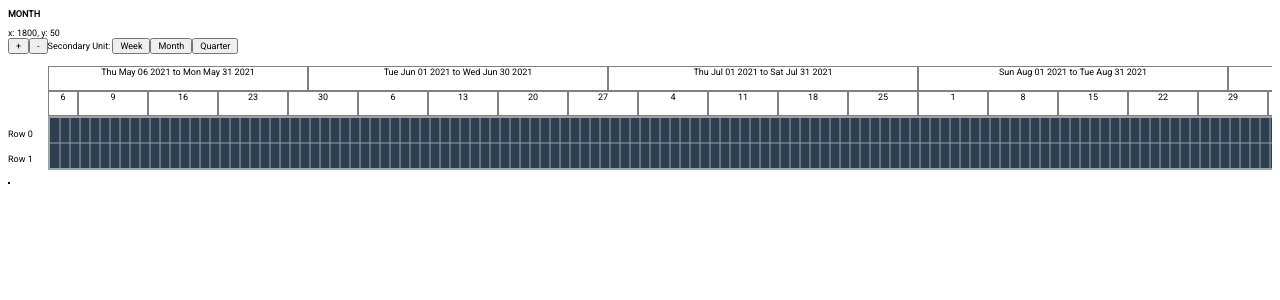
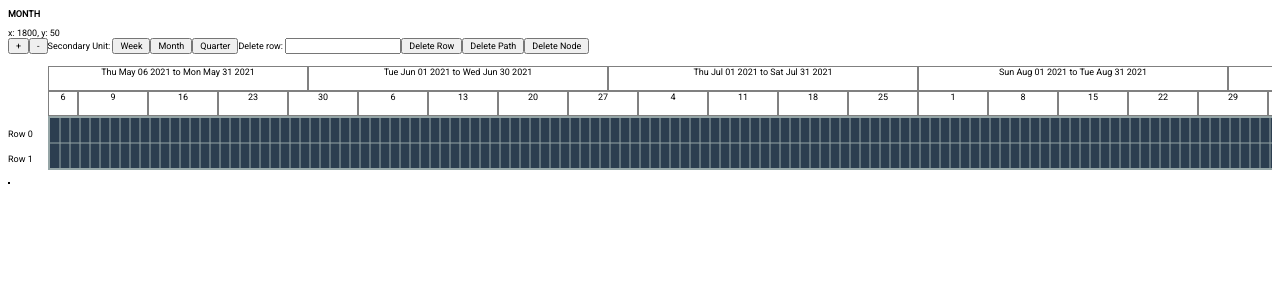
Before and after one commit to mahisnghrwt/canvas-m-react, a React (Create React App) app: page / in a window 1280 px wide. Shown: the top 300 px of the page. Built offline with nearby package versions, Linux system fonts and the light colour scheme.

Commit message:
delete row/node/path features added

```diff
--- a/src/canvas-m/CanvasM.js
+++ b/src/canvas-m/CanvasM.js
@@ -6,17 +6,19 @@ import HorizontalScale from './HorizontalScale.js';
 import { add, differenceInDays } from 'date-fns';
 
 const reducer = (state, action) => {
+	var newState = {};
 	switch(action.type) {
 		case 'addNewNode':
-			return {
+			newState = {
 				paths: state.paths,
 				nodes: {
 					...state.nodes,
 					[action.node.id]: action.node
 				}
 			}
+			break;
 		case 'updateNode':
-			return {
+			newState = {
 				paths: state.paths,
 				nodes: {
 					...state.nodes,
@@ -30,8 +32,9 @@ const reducer = (state, action) => {
 					}
 				}
 			}
+			break;
 		case 'updateNodeProps':
-			return {
+			newState = {
 				paths: state.paths,
 				nodes: {
 					...state.nodes,
@@ -44,8 +47,9 @@ const reducer = (state, action) => {
 					}
 				}
 			}
+			break;
 		case 'addNewPath':
-			return {
+			newState = {
 				nodes: state.nodes,
 				paths: {
 					...state.paths,
@@ -54,8 +58,9 @@ const reducer = (state, action) => {
 					}
 				}
 			}
+			break;
 		case 'updatePath':
-			return {
+			newState = {
 				nodes: state.nodes,
 				paths: {
 					...state.paths,
@@ -65,8 +70,9 @@ const reducer = (state, action) => {
 					}
 				}
 			}
+			break;
 		case 'updatePathProps':
-			return {
+			newState = {
 				nodes: state.nodes,
 				paths: {
 					...state.paths,
@@ -79,9 +85,13 @@ const reducer = (state, action) => {
 					}
 				}
 			}
+			break;
 		case 'replace':
-			return action.replace
+			newState = action.replace
+			break;
 	}
+
+	return newState;
 }
 
 const gridlinesReducer = (state, action) => {
@@ -99,7 +109,6 @@ const CanvasM = props => {
 	const IDCOUNTER = useRef(0);
 	const startDate = useRef(new Date());
 	const halfYear = 180;
-	const unit = useRef("MONTH");
 	const [unit_, setUnit_] = useState("MONTH");
 	const nodeDimensions = useRef({ x: 20 * HORIZONTAL_SCALE[unit_].relativeNodeWidth, y: 25});
 	const grid = useRef({ x: halfYear, y: 1 });
@@ -112,6 +121,9 @@ const CanvasM = props => {
 	const isDrawingPath = useRef(false);
 	const pathId = useRef(-1);
 	const nodeToExpand = useRef(-1);
+	const intermediateStateRef = useRef(null);
+
+	const rows = useRef({});
 
 	const [svgContent, dispatch] = useReducer(reducer, {
 		nodes: {},
@@ -122,7 +134,6 @@ const CanvasM = props => {
 		nodes: {},
 		paths: {}
 	})
-
 
 	const [gridlines, dispatchForGridlines] = useReducer(gridlinesReducer, {
 		horizontal: [],
@@ -155,6 +166,10 @@ const CanvasM = props => {
 
 			// create a new node
 			const node = createNewNode({x: e.nativeEvent.offsetX, y: e.nativeEvent.offsetY });
+			if (node == null) {
+				setInfo(() => "A row can only contain a single node!");
+				return;
+			}
 			// add new node to the graph
 			useGraph.addNode(node.id);
 
@@ -202,6 +217,61 @@ const CanvasM = props => {
 		}
 		else if (isDrawingPath.current === true) {
 			drawPath(e);
+		}
+	}
+
+	// Intermediate state functions
+
+	const initializeIntermediateState = () => {
+		intermediateStateRef.current = JSON.parse(JSON.stringify(svgContent));
+	}
+
+	const dispatchIntermediateState = () => {
+		const action = {type: 'replace', replace: intermediateStateRef.current};
+		dispatch(action);
+	}
+
+	const intermediateStateReducer = action => {
+		switch (action.type) {
+			case 'updateNode':
+			intermediateStateRef.current = {
+				paths: intermediateStateRef.current.paths,
+				nodes: {
+					...intermediateStateRef.current.nodes,
+					[action.target]: {
+						...intermediateStateRef.current.nodes[action.target],
+						...action.update,
+						props: {
+							...intermediateStateRef.current.nodes[action.target].props,
+							...action.update.props
+						}
+					}
+				}
+			}
+			break;
+			case 'deleteNode':
+				delete intermediateStateRef.current.nodes[action.target];
+			break;
+			case 'updatePathProps':
+			intermediateStateRef.current = {
+				nodes: intermediateStateRef.current.nodes,
+				paths: {
+					...intermediateStateRef.current.paths,
+					[action.target]: {
+						...intermediateStateRef.current.paths[action.target],
+						props: {
+							...intermediateStateRef.current.paths[action.target].props,
+							...action.update
+						}
+					}
+				}
+			}
+			break;
+			case 'deletePath':
+				delete intermediateStateRef.current.paths[action.target];
+			break;
+			default:
+				throw new Error(`Action ${action.type} not supported!`);
 		}
 	}
 
@@ -285,37 +355,28 @@ const CanvasM = props => {
 		if (isDraggingNode.current === false || dragNode.current === -1)
 			return;
 
-		const gridPos = canvasCoordToGrid({ x: mouseEvent.nativeEvent.offsetX, y: mouseEvent.nativeEvent.offsetY });
-		if (gridPos == null) {
+		const options = {
+			isGridPos: false,
+			updateY: false,
+			updatePath: true
+		}
+
+		// will make the deep clone of the state(svgContent)
+		initializeIntermediateState();
+
+		if (moveNodeTo(dragNode.current, { x: mouseEvent.nativeEvent.offsetX, y: mouseEvent.nativeEvent.offsetY }, options) == null) {
 			cancelDragNode(dragNode.current, "Trying to drag out of canvas!");
-			useGraph.updateAllNodePaths(dragNode.current);
-			return;
 		}
-		if (gridPos.x === svgContent.nodes[dragNode.current].props.x && gridPos.y === svgContent.nodes[dragNode.current].props.y)
-			return;
-		const updatedStartDate = add(startDate.current, { days: parseInt(gridPos.x) });
-		const pos = gridCoordToCanvas(gridPos);
-		const action = {
-			type: 'updateNode',
-		 	target: dragNode.current,
-			update: {
-				startDate: updatedStartDate,
-				props: {
-					x: pos.x,
-					y: pos.y
-				}
-			}
-		}
-		dispatch(action);
+
+		// finally update the state with updated node and path, in a single render!!
+		dispatchIntermediateState();
 	}
 
-	const endDragNode = mouseEvent => {
+	const endDragNode = () => {
 		if (isDraggingNode.current === false)
 			return;
 
-		useGraph.updateAllNodePaths(dragNode.current);
-		isDraggingNode.current = false;
-		dragNode.current = -1;
+		cancelDragNode(dragNode.current, "Cancelling node drag event!");
 	}
 
 	const cancelDragNode = (id, message) => {
@@ -381,10 +442,12 @@ const CanvasM = props => {
 	// ### SOME USEFUL FUNCTIONS
 
 	const createNewNode = (coordinates) => {
+		const gridCoord = canvasCoordToGrid(coordinates);
+		if (rows.current[gridCoord.y] != undefined)
+			return null;
 		const id = IDCOUNTER.current++;
-		const gridCoord = canvasCoordToGrid(coordinates);
+		rows.current[gridCoord.y] = id;
 		const snappedCoord = gridCoordToCanvas(gridCoord);
-
 		return {
 			id: id,
 			startDate: add(startDate.current, { days: gridCoord.x }),
@@ -396,10 +459,7 @@ const CanvasM = props => {
 				x: snappedCoord.x,
 				y: snappedCoord.y
 			}
-		}
-
-		// Add new node to the graph
-		// --Graph.addNode(id);
+		};
 	};
 
 	const createNewPath = (node) => {
@@ -421,8 +481,26 @@ const CanvasM = props => {
 		// Graph.addPathToNode(node.getAttribute("id"), id);
 	}
 
+	const stateNodeToBaseNode_ = (id, fromIntermediate) => {
+		if (fromIntermediate === true) {
+			return {
+				x: intermediateStateRef.current.nodes[id].props.x,
+				y: intermediateStateRef.current.nodes[id].props.y,
+				height: intermediateStateRef.current.nodes[id].props.height,
+				width: intermediateStateRef.current.nodes[id].props.width,
+			}
+		}
+		else {
+			return {
+				x: svgContent.nodes[id].props.x,
+				y: svgContent.nodes[id].props.y,
+				height: svgContent.nodes[id].props.height,
+				width: svgContent.nodes[id].props.width,
+			}
+		}
+	}
+
 	// COORDINATE RELATED FUNCTIONS
-
 
 	const canvasCoordToGrid = coordinates => {
 		// coord represent the posittion on grid
@@ -486,15 +564,8 @@ const CanvasM = props => {
 		updateAllNodePaths: id => {
 			if (id === -1) return;
 
-			// get the id of target node
-			const nodeWidth = svgContent.nodes[id].props.width;
-
-			const extractNode = () => {
-				const {props: {x, y, height, width}} = svgContent.nodes[id];
-				return {x, y, height, width};
-			}
-
-			const node = extractNode(id);
+			const node = stateNodeToBaseNode_(id, true);
+			console.log("node ", node);
 
 			// returns {id: nodeId, paths: { [pathId]: 1}}
 			// -- we are already storing the information in the JSObj, soo, we dont necessarily need another class to store this information, :P kill this source of redundancy
@@ -504,10 +575,8 @@ const CanvasM = props => {
 			const nodeInfo = useGraph.getNodeInfo(id);
 			if (nodeInfo == null || nodeInfo == undefined) return;
 
-			// where to latch the path on this node
-			// -- can we rename this to something better??
-			const leftSnapPoint = Helper.path.determineNodeSnapPoint_(node, PathSnapPoint.LEFT);
-			const rightSnapPoint = Helper.path.determineNodeSnapPoint_(node, PathSnapPoint.RIGHT);
+			console.log("paths", nodeInfo.paths);
+
 
 			// for every single path latched to this node
 			for (const pathId of nodeInfo.paths) {
@@ -521,31 +590,154 @@ const CanvasM = props => {
 				// const path = document.getElementById(pathId);
 
 				// parse the path.d string to obj
-				const pathD = Helper.path.parseToObject(svgContent.paths[pathId].props.d);
+				// const pathD = Helper.path.parseToObject(svgContent.paths[pathId].props.d);
 				var updatedPath = null;
 
 				// if the current node is the origin of path
 				//    then we latch the path to the right side of the node
 				// else
 				//      latch to the left side of the node
+
 				if (pathInfo.origin == id) {
 					// -- appropriately rename this 'calcControlPoints' function
 					// updatedPath = calcControlPoints(rightSnapPoint, pathD.tail, nodeWidth);
 					// updatedPath = Helper.path.determineControlPoints({ head: rightSnapPoint, tail: pathD.tail }, nodeWidth);
-					updatedPath = Helper.path.determineControlPoints__(parseObjectPropToInt(node), parseObjectPropToInt(svgContent.nodes[pathInfo.end].props));
+					const otherNode = stateNodeToBaseNode_(pathInfo.end, true);
+					updatedPath = Helper.path.determineControlPoints__(parseObjectPropToInt(node), parseObjectPropToInt(otherNode));
 				}
 				else {
-					updatedPath = Helper.path.determineControlPoints__(parseObjectPropToInt(svgContent.nodes[pathInfo.origin].props), parseObjectPropToInt(node));
+					const otherNode = stateNodeToBaseNode_(pathInfo.origin, true);
+					updatedPath = Helper.path.determineControlPoints__(parseObjectPropToInt(otherNode), parseObjectPropToInt(node));
 					// updatedPath = Helper.path.determineControlPoints({ head: pathD.head, tail: leftSnapPoint }, nodeWidth);
 				}
 
 				// update the "d" attribuite of the Path
 				// -- update the "d" property of path in state
-				dispatch({ type: "updatePathProps", target: pathId, update: { d: Helper.path.parseToString(updatedPath) }});
+				intermediateStateReducer({ type: "updatePathProps", target: pathId, update: { d: Helper.path.parseToString(updatedPath) }});
 				// path.setAttribute("d", parsePathDToStr(updatedPath));
 			}
 		}
 	};
+
+	/**
+	 * @param {number | string} nodeId - id of node to move
+	 * @param {*} pos - Position {x, y} on grid to move node to.
+	 * @param {*} options - Mandatory :>
+	 * @param {boolean} options.isGridPos - Is the position grid based or canvas based
+	 * @param {boolean} options.updateY - Should we updated y?
+	 * @param {boolean} options.updatePath - update paths attached to this node?
+	 */
+	const moveNodeTo = (nodeId, pos, options) => {
+		var gridPos = {};
+		if (options.isGridPos === false)
+			gridPos = canvasCoordToGrid(pos);
+		else
+			gridPos = {...pos};
+
+
+		if (gridPos == null) {
+			useGraph.updateAllNodePaths(nodeId);
+			return null;
+		}
+
+		// Nothing to update if the target position is on the same block as current
+		if (gridPos.x === svgContent.nodes[nodeId].props.x && gridPos.y === svgContent.nodes[nodeId].props.y)
+			return;
+
+		const updatedStartDate = add(startDate.current, { days: parseInt(gridPos.x) });
+		const pos_ = gridCoordToCanvas(gridPos);
+		const action = {
+			type: 'updateNode',
+			target: nodeId,
+			update: {
+				startDate: updatedStartDate,
+				props: {
+					x: pos_.x
+				}
+			}
+		}
+
+		if (options.updateY === true) {
+			action.update.props.y = pos_.y;
+		}
+
+		intermediateStateReducer(action);
+
+		// // push the node id to nodePathQ, it will udpate the path for use after node has been updated
+		// nodePathQ.current.push(nodeId);
+
+		if (options.updatePath)
+			useGraph.updateAllNodePaths(nodeId);
+
+		return true;
+	}
+
+	/**
+	 *
+	 * @param {number} id Node to delete
+	 * @param {Object} options
+	 * @param {boolean} options.handleIntermediateState If true, it will initialize and dispatch intermediate state
+	 */
+	const deleteNode = (id, options) => {
+		if (options.handleIntermediateState)
+			initializeIntermediateState();
+
+		// delete all the paths node has connection to (graph, and state)
+		for (const p of graph.current.nodes[id].paths) {
+			deletePath(p);
+		}
+
+		// delete the node from the graph
+		delete graph.current.nodes[id];
+
+		// clear the current row
+		verySlowclearNodeFromRow(id);
+
+		// delete the node from the state
+		const action = {type: 'deleteNode', target: id};
+		intermediateStateReducer(action);
+
+		if (options.handleIntermediateState)
+			dispatchIntermediateState();
+	}
+
+	/**
+	 *
+	 * @param {number} id - Path id to delete
+	 * @description intermediate state must be initialized before and dispatched after to commit state changes
+	 */
+	const deletePath = id => {
+		// delete from the graph
+		const originNode = graph.current.paths[id].origin;
+		const endNode = graph.current.paths[id].end;
+
+		// delete the reference to path from the graph.nodes
+		graph.current.nodes[originNode].paths.delete(id);
+		graph.current.nodes[endNode].paths.delete(id);
+
+		// delete the graph.paths itself
+		delete graph.current.paths[id];
+
+		// delete path from the state
+		const action = {type: 'deletePath', target: id};
+		intermediateStateReducer(action);
+	}
+
+	/**
+	 *
+	 * @param {number} id Node to delete from "rows" ref
+	 * @description Very poor implementation, please refactor it in the near future :)
+	 */
+	const verySlowclearNodeFromRow = id => {
+		var i = -1;
+		for (i = 0; i < grid.current.y; i++) {
+			if (rows.current[i] == id)
+				break;
+		}
+
+		if (rows.current[i] != undefined)
+			delete rows.current[i];
+	}
 
 	const drawGridlines = (nodeDimensions, grid) => {
 		var gridlinesM = { horizontal: [], vertical: [] };
@@ -563,6 +755,7 @@ const CanvasM = props => {
 		for (var i = 0; i < grid.y; i++) {
 			const y = (i * nodeDimensions.y);
 			const x = 0;
+			console.log("i", i);
 			gridLabels.current.push(<div className="row-label" style={{height: nodeDimensions.y, position: "relative", top: nodeDimensions.y / 2}}>{`Row ${i}`}</div>)
 		}
 
@@ -584,6 +777,59 @@ const CanvasM = props => {
 			}
 		})
 		drawGridlines(nodeDimensions.current, grid.current);
+	}
+
+	/**
+	 *
+	 * @param {number} row Index of row to delete
+	 * @description Handles intermediates state
+	 */
+	const deleteRow = row => {
+		initializeIntermediateState();
+
+		row = parseInt(row);
+		if (row < 0)
+			return;
+
+		// delete the node in the current row if any
+		if (rows.current[row] != undefined) {
+			deleteNode(rows.current[row], {handleIntermediateState: false});
+		}
+
+		for(var i = row + 1; i < grid.current.y; i++) {
+			// shift node from this row to the one above
+			const nodeId = rows.current[i];
+
+			if (nodeId === undefined)
+				continue;
+
+			// pathUpdateNodes.push(nodeId);
+
+			// update the rows, for the node that lies onto it
+			rows.current[i - 1] = nodeId;
+			rows.current[i] = undefined;
+
+			// const target pos
+			const x = intermediateStateRef.current.nodes[nodeId].props.x;
+			const y = intermediateStateRef.current.nodes[nodeId].props.y;
+
+			// convert to grid based
+			const gridBasedPos = canvasCoordToGrid({x, y});
+
+			// decrement the row
+			gridBasedPos.y -= 1;
+
+			// update the gridlabel as well
+			gridLabels.current[i - 1] = gridLabels.current[i];
+
+			// move the node
+			const r = moveNodeTo(nodeId, gridBasedPos, {isGridPos: true, updateY: true, updatePath: true});
+		}
+
+		// decrement the vertical grid size by 1
+		updateGridSize(-1);
+
+		dispatchIntermediateState();
 	}
 
 	// Serialize
@@ -664,7 +910,6 @@ const CanvasM = props => {
 	}
 
 	const elementNodeToBaseNode = nodeElement => {
-		console.log("tagName: ", nodeElement.getAttribute("tagName"));
 		if (nodeElement.tagName !== 'rect')
 			return null;
 
@@ -728,6 +973,37 @@ const CanvasM = props => {
 		});
 	}
 
+	const deleteRow_ = id => {
+		deleteRow(id);
+		// updateNodes.map(x => console.log("~", svgContent.nodes[x]));
+		// updateNodes.map(x => useGraph.updateAllNodePaths(x));
+	}
+
+	const DeleteDebugComponent = ({deleteRow__, deleteNode__, deletePath__}) => {
+		const [state, setState] = useState("");
+		return (
+			<>
+				<span>Delete row: </span>
+				<input type="number" onChange={e => setState(e.target.value)} value={state}></input>
+				<button onClick={() => {
+					deleteRow__(state);
+				}}>
+					Delete Row
+				</button>
+				<button onClick={() => {
+					deletePath__(state);
+				}}>
+					Delete Path
+				</button>
+				<button onClick={() => {
+					deleteNode__(state, {handleIntermediateState: true});
+				}}>
+					Delete Node
+				</button>
+			</>
+		)
+	}
+
 	return (
 		<>
 		<h3>{ unit_ }</h3>
@@ -739,6 +1015,7 @@ const CanvasM = props => {
 				<button onClick={() => {updateScale("WEEK")}}>Week</button>
 				<button onClick={() => {updateScale("MONTH")}}>Month</button>
 				<button onClick={() => {updateScale("QUARTER")}}>Quarter</button>
+				<DeleteDebugComponent deleteRow__={deleteRow_} deleteNode__={deleteNode} deletePath__={deletePath} />
 			</div>
 			<div className="canvas-wrapper" style={{height: "480px"}}>
 				<HorizontalScale
--- a/src/canvas-m/path.js
+++ b/src/canvas-m/path.js
@@ -35,7 +35,9 @@ const determineControlPoints_ = (head, tail, startNode, endNode) => {
  @param {Object} endNode
 */
 const determineControlPoints__ = (startNode, endNode) => {
-	const cMin = 25;
+	// Actually the control point is dependent on the height of the node, instead of its width.
+
+	const cMin = 50;
 	const cMax = 75;
 	return {
 		head: determineNodeSnapPoint_(startNode, PathSnapPoint.RIGHT),
```
